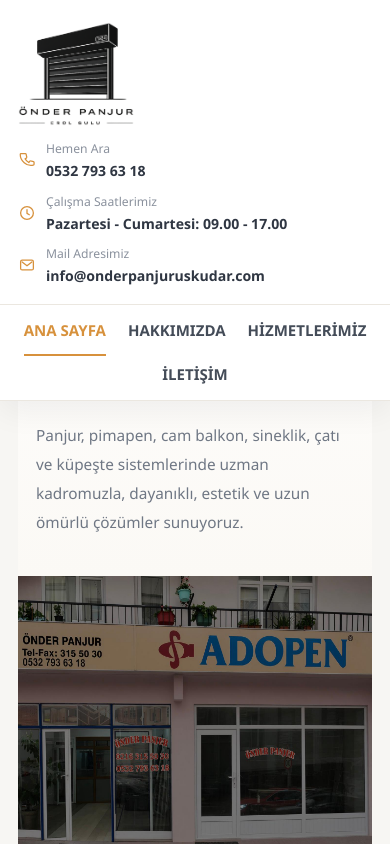
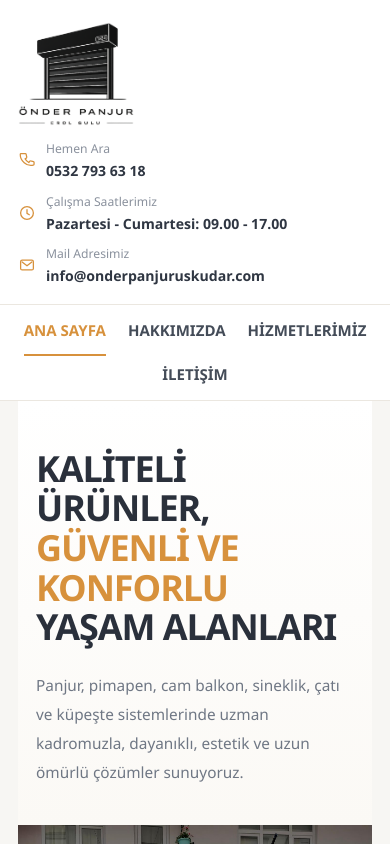
Before and after one commit to huseyiincavus/onder-panjur, a Next.js app: page / in a window 390 px wide. Shown: the top 844 px of the page. Built offline with nearby package versions, Linux system fonts and the light colour scheme.

Commit message:
site guncellendi

```diff
--- a/app/globals.css
+++ b/app/globals.css
@@ -927,6 +927,18 @@
 }
 
 @media (max-width: 1199px) {
+  .homepage {
+    padding-top: 0;
+  }
+
+  .site-header--light {
+    position: static;
+    left: auto;
+    right: auto;
+    top: auto;
+    box-shadow: none;
+  }
+
   .header-top,
   .hero-grid,
   .about-grid,
```
